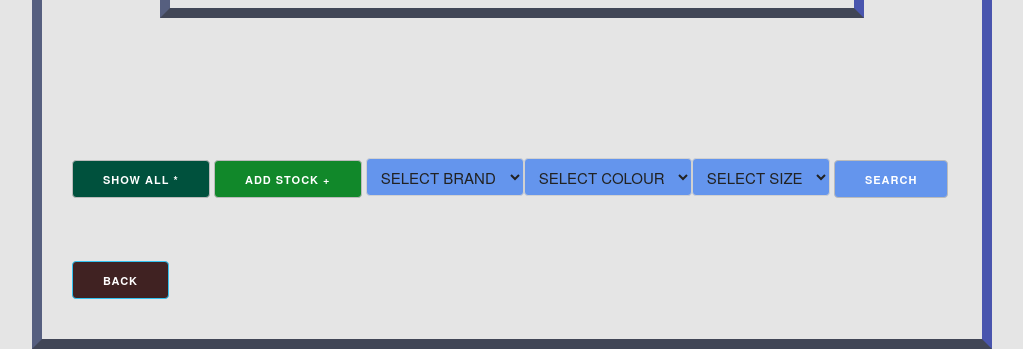
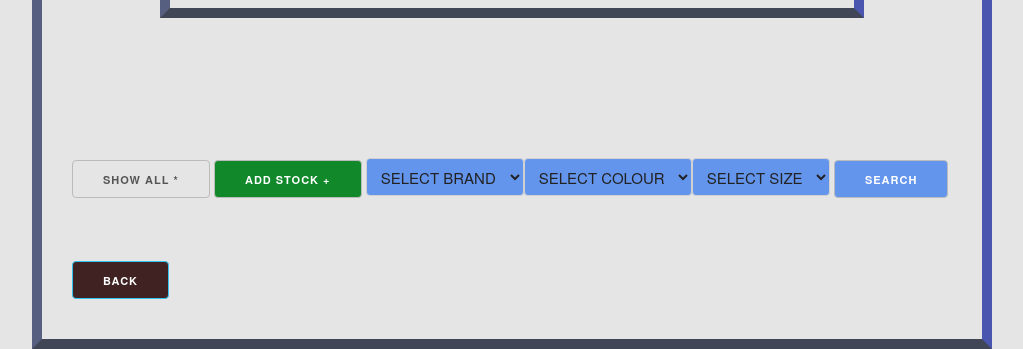
Before and after one commit to Oyamasiphula/bootCamp_workouts_CS, a plain HTML site: page CS_exercises/shoe_catalogue.html in a window 1280 px wide. Shown: the part 730-1079 px from the top of the page, without its empty margins (128-1151 px from the left). Drawn offline with Linux system fonts and the light colour scheme.

Commit message:
changed show all button class to match with the other html file show all button (inherit some aother button style)

```diff
--- a/CS_exercises/shoe_catalogue.html
+++ b/CS_exercises/shoe_catalogue.html
@@ -67,7 +67,7 @@
             </div>
         </script>
 
-        <button class="showAllInStock" type="button" name="button">Show All * </button>
+        <button class="showAll" type="button" name="button">Show All * </button>
         <button class="button-secondary" type="button" name="button" data-showForm="show">Add Stock +</button>
 
         <form class="addShoes">
```
